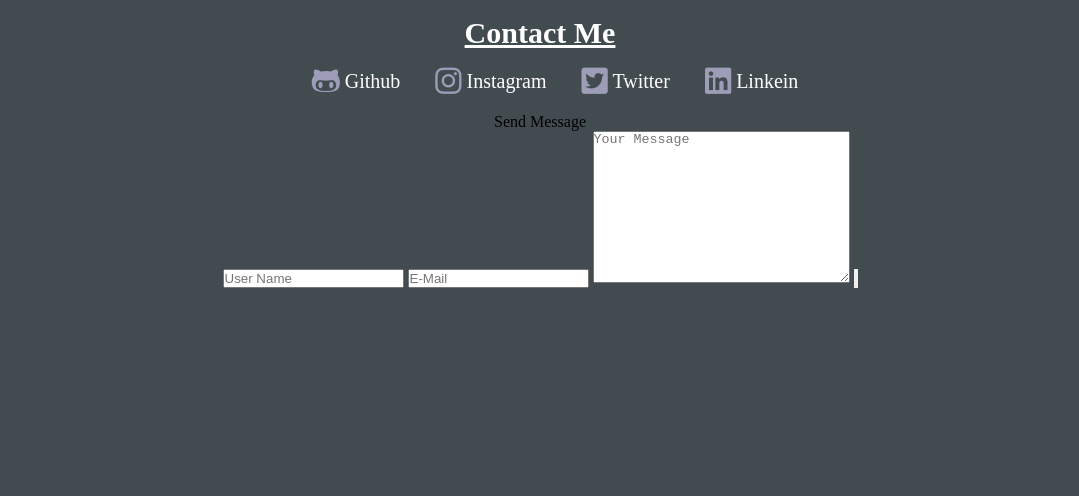
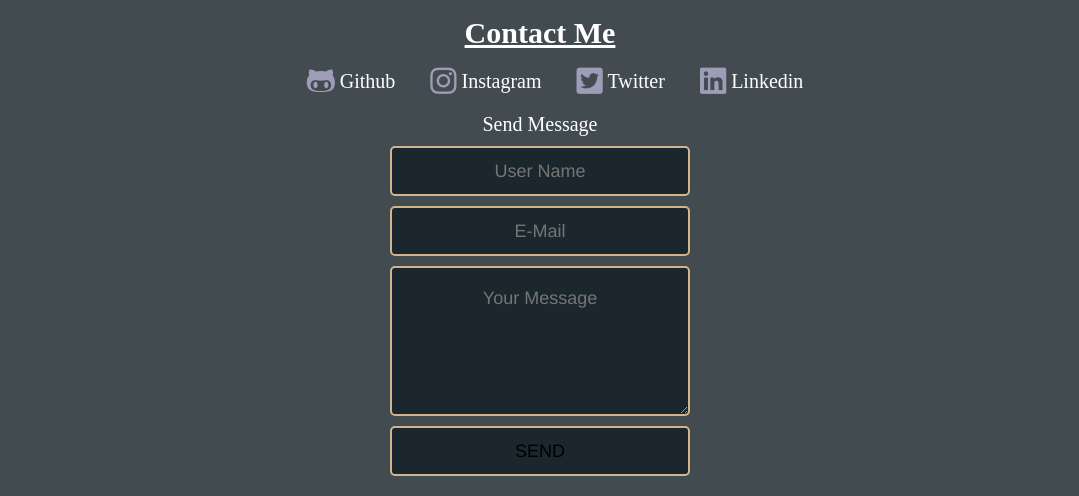
Before and after one commit to nmekinci/anthony, a plain HTML site: page index.html in a window 1280 px wide. Shown: the part 837-1333 px from the top of the page, without its empty margins (100-1179 px from the left). Before the commit the page ends 1145 px from the top, so only its background shows below. Drawn offline with Linux system fonts and the light colour scheme; a web font is replaced by a local one.

Commit message:
form area created

```diff
--- a/index.html
+++ b/index.html
@@ -94,15 +94,15 @@
           </a>
           <a href="">
             <i class="fa-brands fa-linkedin fa-xl" style="color: #9d9db8"></i>
-            Linkein
+            Linkedin
           </a>
         </section>
-        <form action="">
-            <p>Send Message</p>
-            <input type="text" name="username" id="name" placeholder="User Name">
-            <input type="email" name="email" id="mail" placeholder="E-Mail">
-            <textarea name="message" id="msg" cols="30" rows="10" placeholder="Your Message"></textarea>
-            <input type="submit" value="">
+        <form action="#">
+            <p class="white">Send Message</p>
+            <input type="text" name="username" id="name" class="block" placeholder="User Name">
+            <input type="email" name="email" id="mail" class="block" placeholder="E-Mail">
+            <textarea name="message" id="msg"  class="block txt" cols="30" rows="10" placeholder="Your Message"></textarea>
+            <input type="submit" class="block" value="SEND">
         </form>
       </section>
       <footer>
--- a/style.css
+++ b/style.css
@@ -16,9 +16,6 @@ header h1 {
   margin-top: 35px;
 }
 
-nav{
-
-}
 nav a {
   text-decoration: none;
   color: white;
@@ -81,6 +78,28 @@ section h2 {
 #links a:hover{
     color: rgb(157, 157, 184);
 }
+form{
+
+}
+.block {
+  display: block;
+  margin: 10px auto;
+  width: 300px;
+  height: 50px;
+  text-align: center;
+  border-radius: 5px;
+  font-size: 18px;
+  font-family: Helvetica, Arial, sans-serif;
+  background-color: rgba(19, 30, 37, 0.8);
+  border: 2px solid rgb(210, 180, 140);;
+}
+.txt{
+  padding-top: 20px;
+  height: 150px;
+}
+p{
+  font-size: 20px;
+}
 
 
 
```
